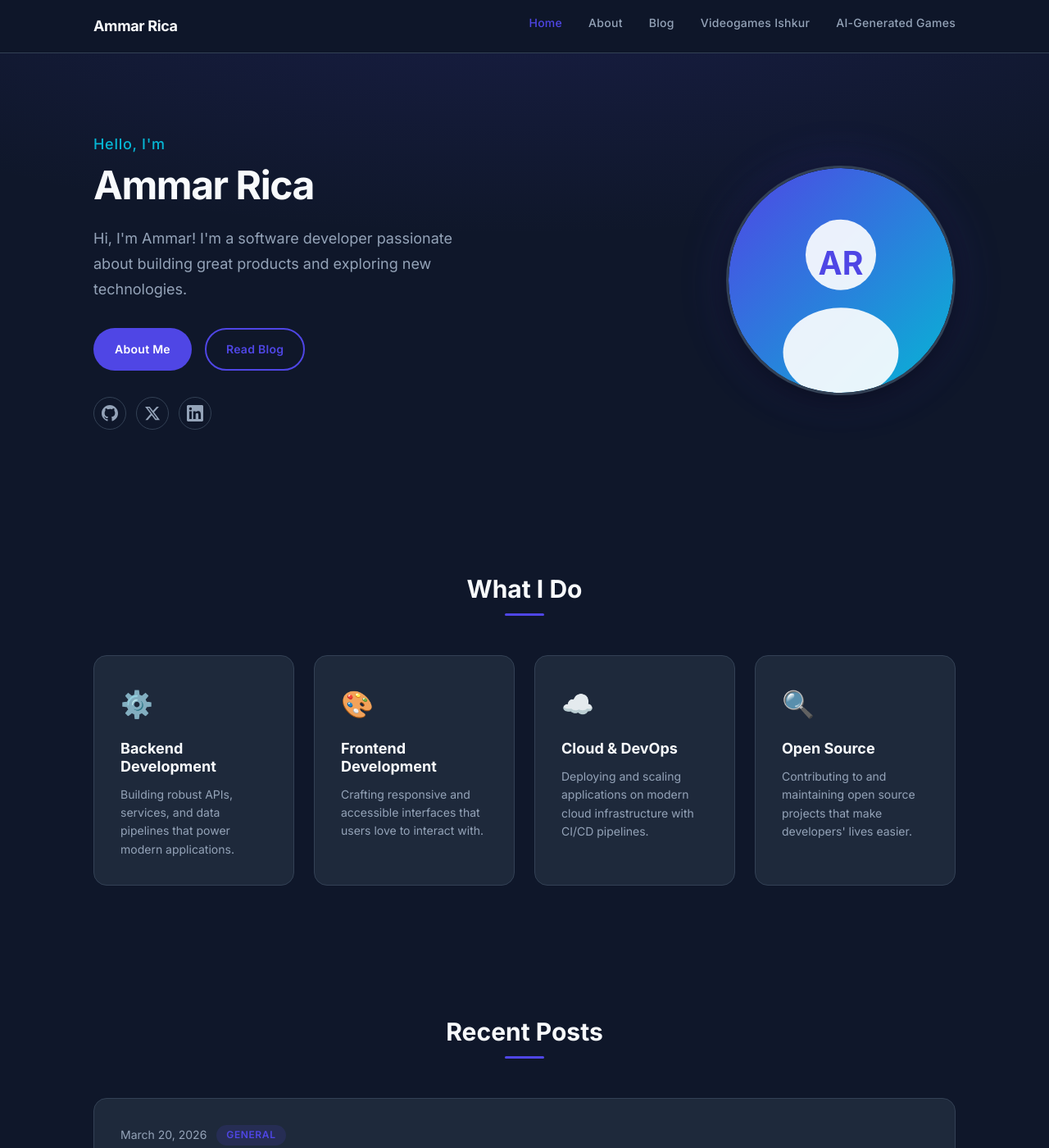
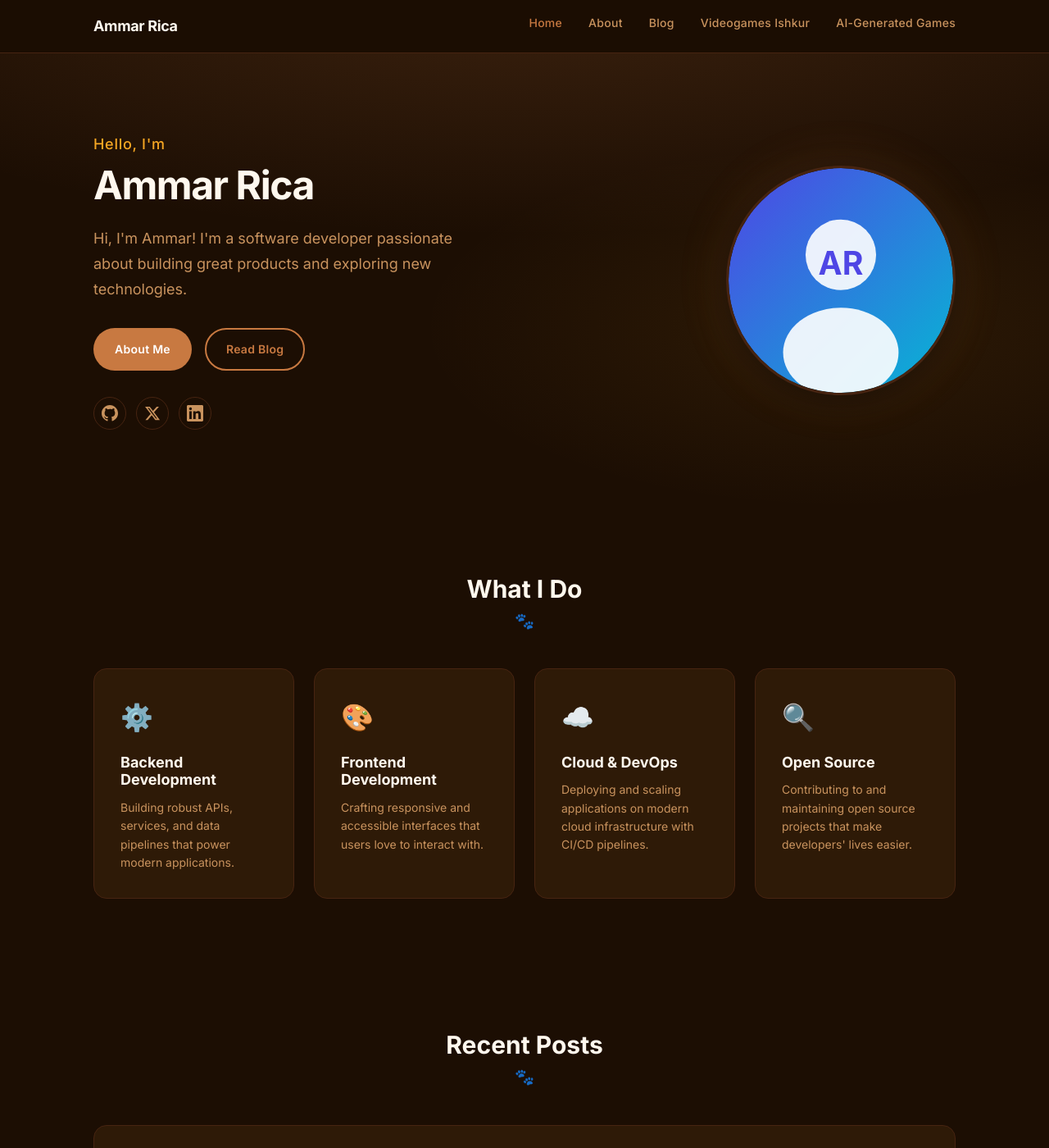
Before and after one commit to AmmarRica/AmmarRica.github.io, a Jekyll site: the page built from index.md, in a window 1280 px wide and 1400 px high. Shown: the whole window at 82% size. Built offline with Jekyll 4.4.1, drawn with Linux system fonts in a browser that asks for light colours; some of the changed text lies outside the part shown.

Commit message:
Fix CSS compilation, apply dog theme, improve mobile layout
Co-authored-by: AmmarRica <1783328+AmmarRica@users.noreply.github.com>
Agent-Logs-Url: https://github.com/AmmarRica/AmmarRica.github.io/sessions/3eeb4d95-28ab-4370-8a60-ae6e9a1c0bad

```diff
--- a/_includes/footer.html
+++ b/_includes/footer.html
@@ -1,7 +1,7 @@
 <footer class="site-footer">
   <div class="container site-footer__inner">
     <p class="site-footer__copy">
-      &copy; {{ 'now' | date: "%Y" }} {{ site.author.name }}. Built with <a href="https://jekyllrb.com" target="_blank" rel="noopener noreferrer">Jekyll</a>.
+      🐾 &copy; {{ 'now' | date: "%Y" }} {{ site.author.name }}. Built with <a href="https://jekyllrb.com" target="_blank" rel="noopener noreferrer">Jekyll</a>.
     </p>
     <div class="site-footer__social">
       {% for link in site.author.links %}
--- a/_sass/_base.scss
+++ b/_sass/_base.scss
@@ -1,7 +1,7 @@
 // ============================================================
 // Base / Reset
 // ============================================================
-@use "variables" as *;
+@import "variables";
 
 *, *::before, *::after {
   box-sizing: border-box;
@@ -188,13 +188,11 @@ table {
     position: relative;
 
     &::after {
-      content: '';
+      content: '🐾';
       display: block;
-      width: 48px;
-      height: 3px;
-      background: $color-primary;
+      font-size: 1.2rem;
       margin: $space-3 auto 0;
-      border-radius: $border-radius-full;
+      line-height: 1;
     }
   }
 
@@ -202,4 +200,8 @@ table {
     text-align: center;
     margin-top: $space-12;
   }
+
+  @media (max-width: $bp-md) {
+    padding: $space-12 0;
+  }
 }
--- a/_sass/_layout.scss
+++ b/_sass/_layout.scss
@@ -1,14 +1,14 @@
 // ============================================================
 // Layout
 // ============================================================
-@use "variables" as *;
+@import "variables";
 
 // ── Site Header ─────────────────────────────────────────────
 .site-header {
   position: sticky;
   top: 0;
   z-index: 100;
-  background: rgba($color-bg, 0.9);
+  background: rgba($color-bg, 0.95);
   backdrop-filter: blur(12px);
   -webkit-backdrop-filter: blur(12px);
   border-bottom: 1px solid $color-border;
@@ -82,10 +82,12 @@
     top: 64px;
     left: 0;
     right: 0;
+    z-index: 99;
     background: $color-surface;
     border-bottom: 1px solid $color-border;
     padding: $space-4 $space-6;
     display: none;
+    box-shadow: 0 8px 24px rgba(0, 0, 0, 0.5);
 
     &--open { display: block; }
 
@@ -125,7 +127,8 @@
 // ── Hero Section ────────────────────────────────────────────
 .hero {
   padding: $space-24 0;
-  background: radial-gradient(ellipse 80% 60% at 50% -20%, rgba($color-primary, 0.15), transparent);
+  background: radial-gradient(ellipse 80% 60% at 50% -20%, rgba($color-primary, 0.2), transparent),
+              radial-gradient(ellipse 40% 40% at 80% 60%, rgba($color-accent, 0.08), transparent);
 
   &__inner {
     max-width: $max-width;
@@ -195,19 +198,27 @@
   }
 
   @media (max-width: $bp-md) {
-    padding: $space-16 0;
+    padding: $space-12 0;
     text-align: center;
 
+    &__inner { padding: 0 $space-4; }
     &__bio { max-width: 100%; }
     &__links { justify-content: center; }
     &__social { justify-content: center; }
+  }
+
+  @media (max-width: $bp-sm) {
+    padding: $space-10 0;
+
+    &__name { font-size: $font-size-3xl; }
+    &__bio { font-size: $font-size-base; }
   }
 }
 
 // ── Skills Section ──────────────────────────────────────────
 .skills__grid {
   display: grid;
-  grid-template-columns: repeat(auto-fit, minmax(220px, 1fr));
+  grid-template-columns: repeat(auto-fit, minmax(min(220px, 100%), 1fr));
   gap: $space-6;
 }
 
@@ -246,7 +257,7 @@
 // ── Posts Grid ──────────────────────────────────────────────
 .posts__grid {
   display: grid;
-  grid-template-columns: repeat(auto-fit, minmax(300px, 1fr));
+  grid-template-columns: repeat(auto-fit, minmax(min(300px, 100%), 1fr));
   gap: $space-6;
 
   @media (max-width: $bp-sm) {
--- a/_sass/_variables.scss
+++ b/_sass/_variables.scss
@@ -1,18 +1,19 @@
 // ============================================================
-// Variables
+// Variables — Dog Theme 🐾
+// Warm espresso darks with amber/golden accents
 // ============================================================
 
 // Colors
-$color-primary:    #4f46e5;   // indigo-600
-$color-primary-dark: #3730a3; // indigo-800
-$color-accent:     #06b6d4;   // cyan-500
-$color-bg:         #0f172a;   // slate-900
-$color-surface:    #1e293b;   // slate-800
-$color-surface-2:  #334155;   // slate-700
-$color-border:     #334155;
-$color-text:       #e2e8f0;   // slate-200
-$color-text-muted: #94a3b8;   // slate-400
-$color-heading:    #f8fafc;   // slate-50
+$color-primary:      #c87941;   // amber-gold (golden retriever coat)
+$color-primary-dark: #a05e2e;   // deeper amber
+$color-accent:       #f5a623;   // bright golden yellow
+$color-bg:           #1c0e03;   // near-black espresso
+$color-surface:      #2e1a07;   // dark warm brown
+$color-surface-2:    #472411;   // medium espresso
+$color-border:       #472411;   // warm brown borders
+$color-text:         #faebd0;   // antique white / warm cream
+$color-text-muted:   #c9935e;   // warm caramel tan
+$color-heading:      #fff8ee;   // bright warm cream
 
 // Typography
 $font-sans:  'Inter', system-ui, -apple-system, sans-serif;
--- a/assets/css/style.scss
+++ b/assets/css/style.scss
@@ -1,6 +1,6 @@
 ---
 ---
 
-@use "variables" as *;
-@use "base";
-@use "layout";
+@import "variables";
+@import "base";
+@import "layout";
```
Also changed, not shown: .github/workflows/deploy.yml (added).
